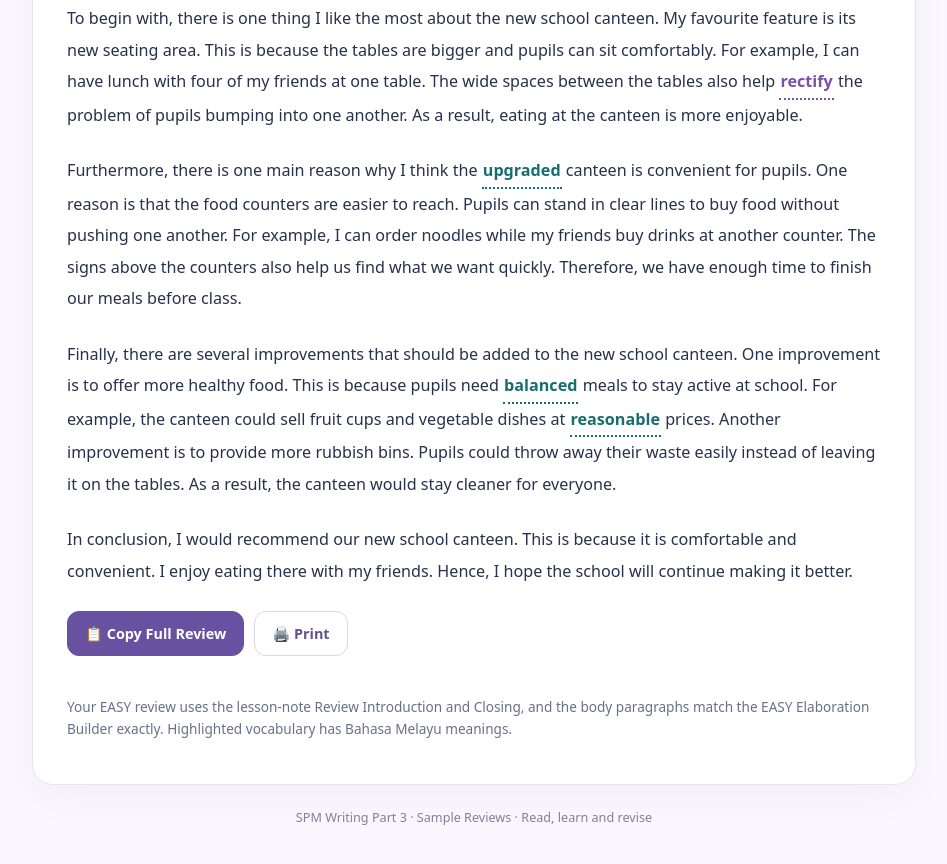
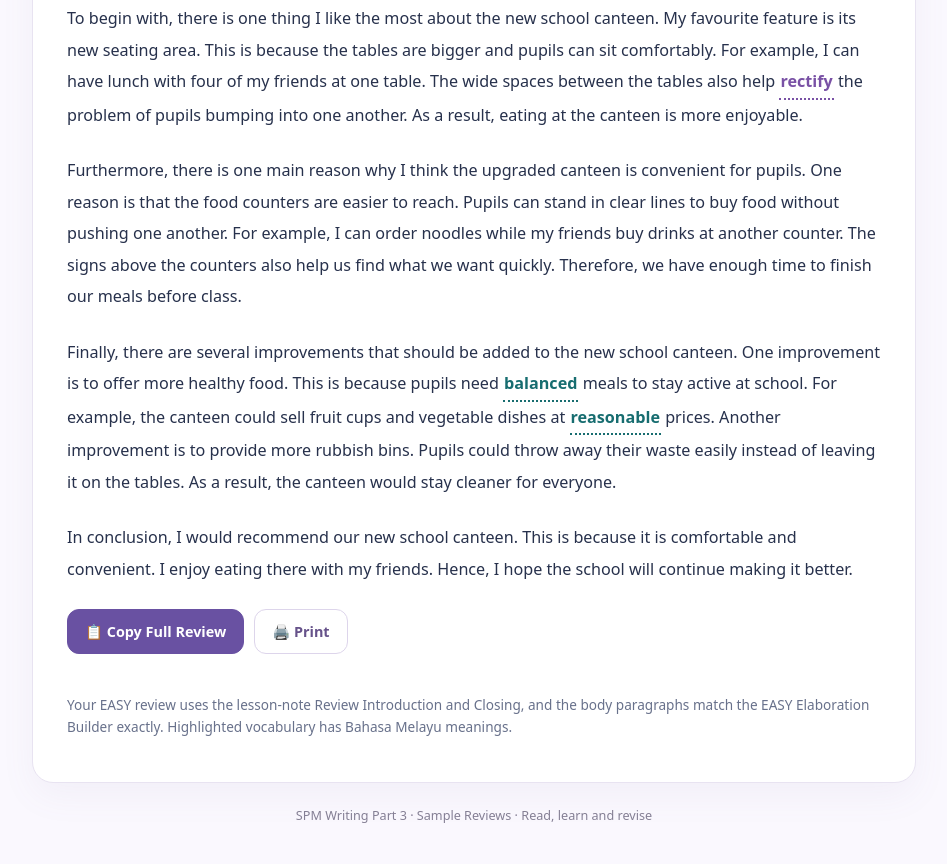
Before and after one commit to fatinlea1001/language-games, a plain HTML site: page eng-sample-essay-school-canteen-review-easy.html in a window 1280 px wide. Shown: the part 1123-1987 px from the top of the page, without its empty margins (166-1113 px from the left). Drawn offline with Linux system fonts and the light colour scheme.

Commit message:
Remove duplicate vocabulary hover annotations

```diff
--- a/eng-sample-essay-school-canteen-review-easy.html
+++ b/eng-sample-essay-school-canteen-review-easy.html
@@ -73,7 +73,7 @@ h2{font-size:1.24rem;line-height:1.35;margin:0 0 15px;color:#373258}
 <div class="section-label">Complete sample review · EASY</div>
 <article class="sample-essay" id="sampleEssay"><h2 class="essay-title" id="essayHeading">The New School Canteen</h2><div class="essay-part"><p>Over the years, I have visited a few school canteens. Some were crowded, while others were pleasant. Recently, I visited our newly <button type="button" class="word b2" data-level="B2" data-meaning="dinaik taraf" aria-label="upgraded: dinaik taraf (B2)" aria-expanded="false">upgraded</button> school canteen. In this review, I will share what I like, explain its convenience and suggest improvements.</p></div>
 <div class="essay-part"><p>To begin with, there is one thing I like the most about the new school canteen. My favourite feature is its new seating area. This is because the tables are bigger and pupils can sit comfortably. For example, I can have lunch with four of my friends at one table. The wide spaces between the tables also help <button type="button" class="word c1" data-level="C1" data-meaning="membetulkan / mengatasi sesuatu masalah" aria-label="rectify: membetulkan / mengatasi sesuatu masalah (C1)" aria-expanded="false">rectify</button> the problem of pupils bumping into one another. As a result, eating at the canteen is more enjoyable.</p></div>
-<div class="essay-part"><p>Furthermore, there is one main reason why I think the <button type="button" class="word b2" data-level="B2" data-meaning="dinaik taraf" aria-label="upgraded: dinaik taraf (B2)" aria-expanded="false">upgraded</button> canteen is convenient for pupils. One reason is that the food counters are easier to reach. Pupils can stand in clear lines to buy food without pushing one another. For example, I can order noodles while my friends buy drinks at another counter. The signs above the counters also help us find what we want quickly. Therefore, we have enough time to finish our meals before class.</p></div>
+<div class="essay-part"><p>Furthermore, there is one main reason why I think the upgraded canteen is convenient for pupils. One reason is that the food counters are easier to reach. Pupils can stand in clear lines to buy food without pushing one another. For example, I can order noodles while my friends buy drinks at another counter. The signs above the counters also help us find what we want quickly. Therefore, we have enough time to finish our meals before class.</p></div>
 <div class="essay-part"><p>Finally, there are several improvements that should be added to the new school canteen. One improvement is to offer more healthy food. This is because pupils need <button type="button" class="word b2" data-level="B2" data-meaning="seimbang" aria-label="balanced: seimbang (B2)" aria-expanded="false">balanced</button> meals to stay active at school. For example, the canteen could sell fruit cups and vegetable dishes at <button type="button" class="word b2" data-level="B2" data-meaning="berpatutan" aria-label="reasonable: berpatutan (B2)" aria-expanded="false">reasonable</button> prices. Another improvement is to provide more rubbish bins. Pupils could throw away their waste easily instead of leaving it on the tables. As a result, the canteen would stay cleaner for everyone.</p></div>
 <div class="essay-part"><p>In conclusion, I would recommend our new school canteen. This is because it is comfortable and convenient. I enjoy eating there with my friends. Hence, I hope the school will continue making it better.</p></div></article>
 <div class="toolbar">
```
